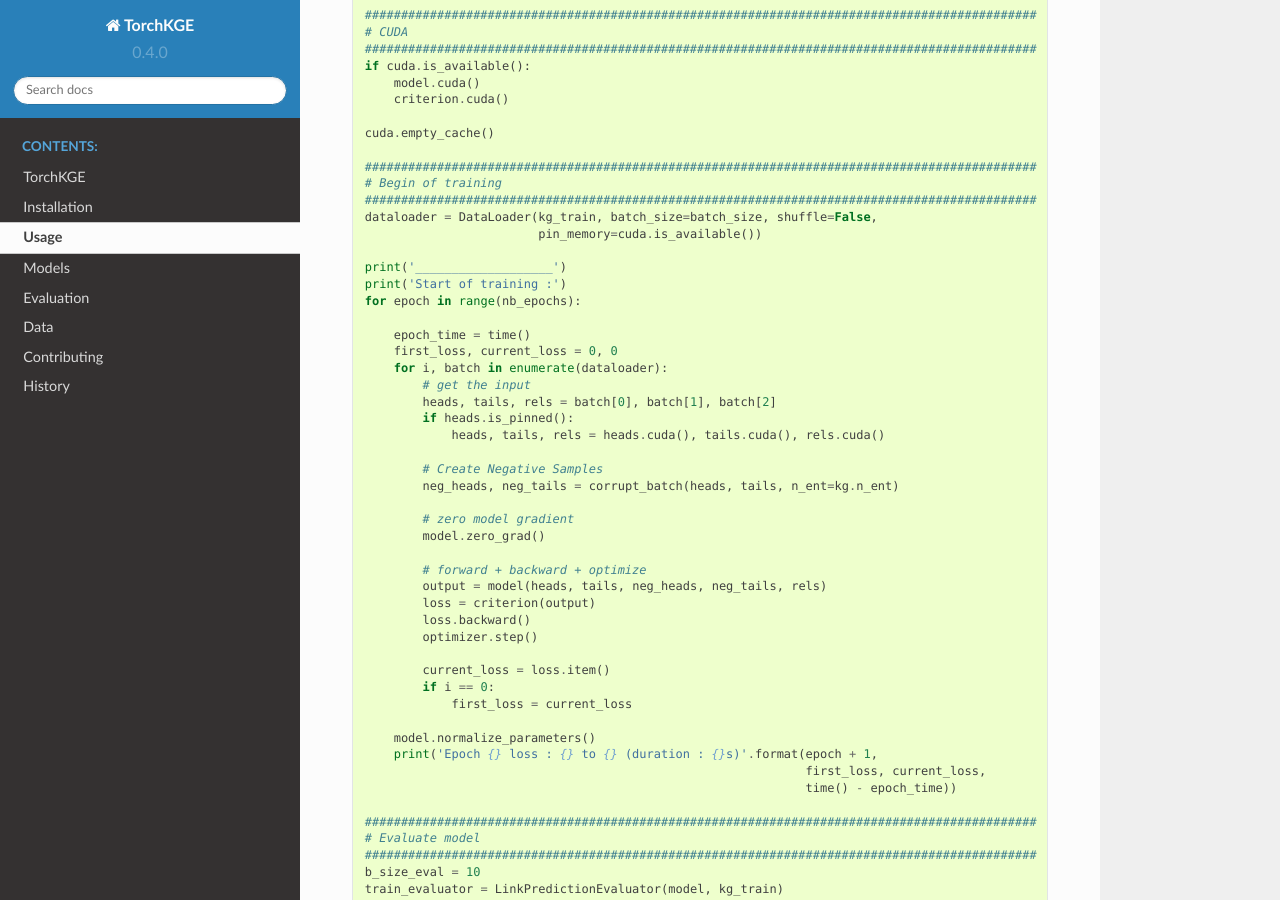
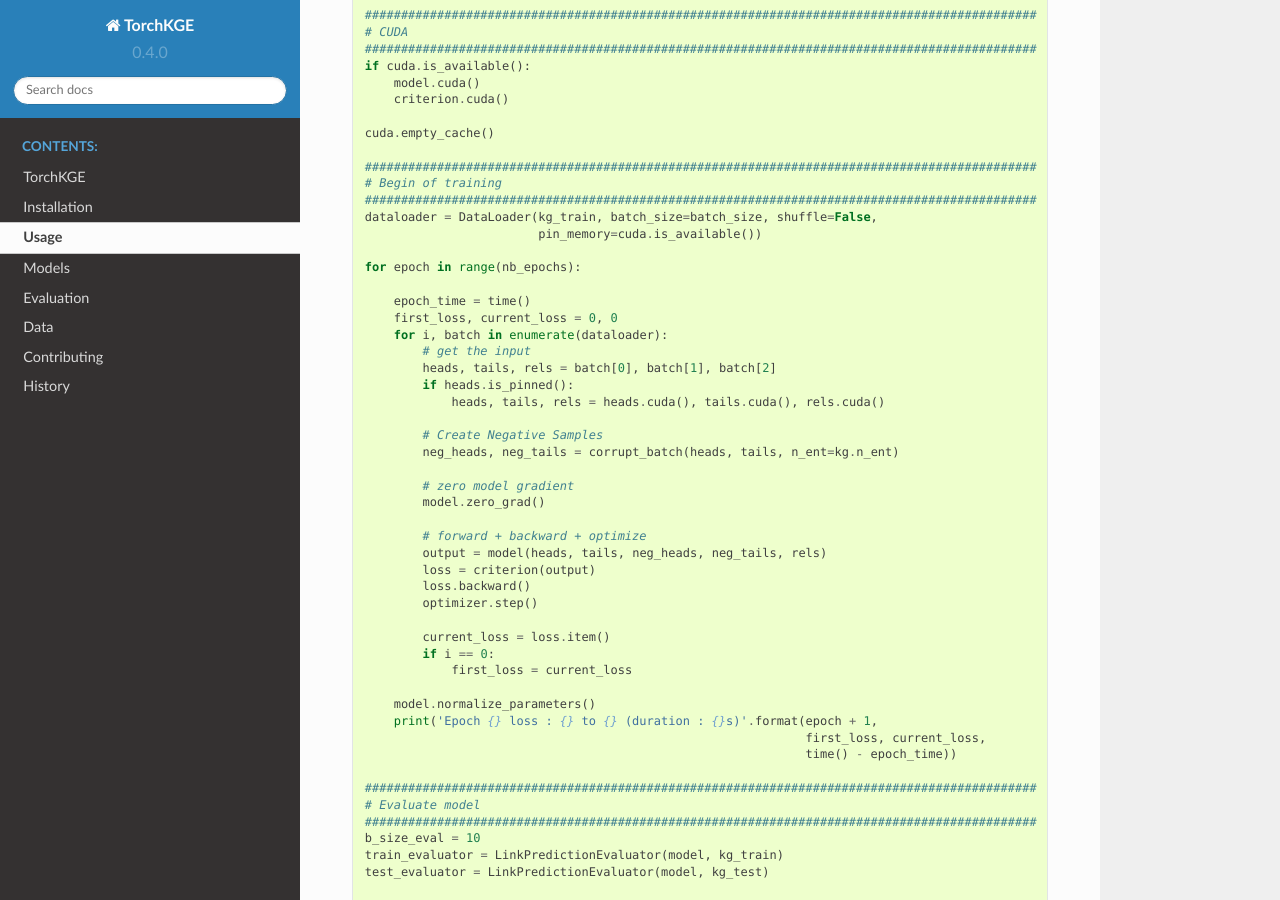
Before and after one commit to torchkge-team/torchkge, a Sphinx documentation site: the page built from docs/usage.rst, in a window 1280 px wide and 900 px high, scrolled down 835 px. Built offline with Sphinx 7.4.7 and the Read the Docs theme 2.0.0, drawn with Linux system fonts in a browser that asks for light colours.

Commit message:
Update usage.rst

```diff
--- a/docs/usage.rst
+++ b/docs/usage.rst
@@ -56,8 +56,6 @@ To use TorchKGE in a project::
     dataloader = DataLoader(kg_train, batch_size=batch_size, shuffle=False,
                             pin_memory=cuda.is_available())
 
-    print('___________________')
-    print('Start of training :')
     for epoch in range(nb_epochs):
 
         epoch_time = time()
```
